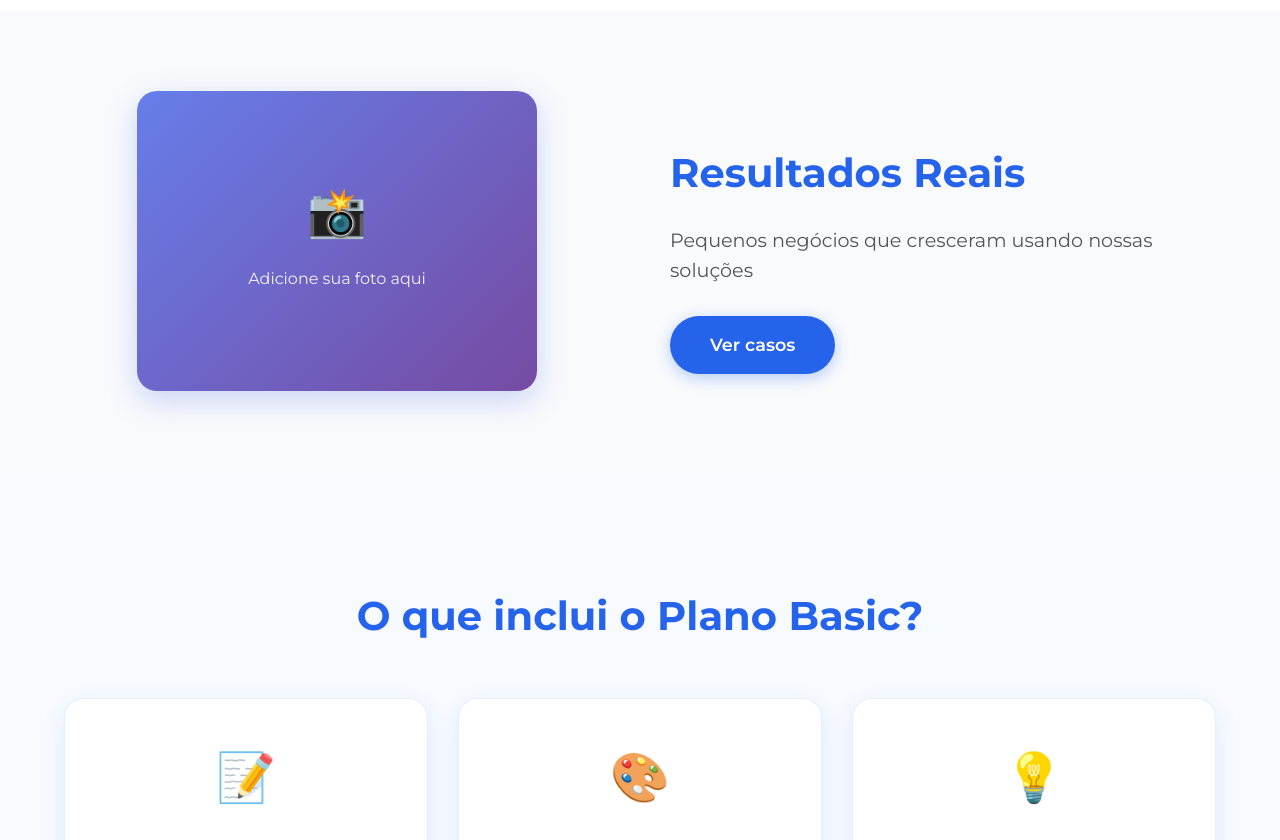
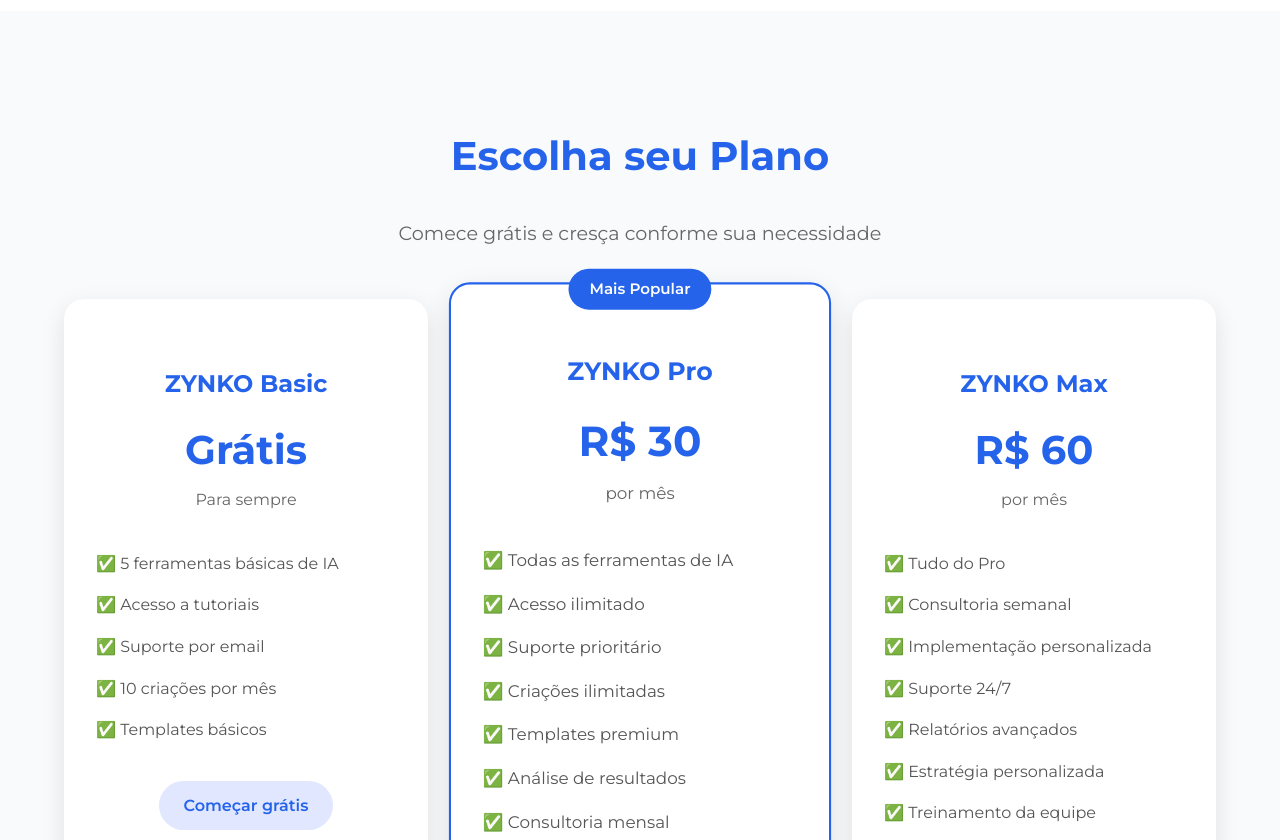
Before and after one commit to Nick-TCC/zynko-tcc, a website: page index.html in a window 1280 px wide. Shown: the part 1960-2800 px from the top of the page. Drawn offline with Linux system fonts and the light colour scheme.

Commit message:
Atualização automática - Sex 25 Jul 2025 20:35:27 -03

```diff
--- a/index.html
+++ b/index.html
@@ -19,6 +19,7 @@
           <ul class="nav-menu">
             <li><a href="#hero">Início</a></li>
             <li><a href="#sobre">Sobre</a></li>
+            <li><a href="#planos">Planos</a></li>
             <li><a href="#ferramentas">Ferramentas</a></li>
             <li><a href="#contato">Contato</a></li>
           </ul>
@@ -32,7 +33,7 @@
     <div class="container hero-content">
       <h1>ZYNKO</h1>
       <p class="slogan">Soluções acessíveis com IA para o seu negócio crescer</p>
-      <a href="#ferramentas" class="btn-primary">Comece agora</a>
+      <a href="#planos" class="btn-primary">Comece agora</a>
     </div>
   </section>
 
@@ -43,7 +44,7 @@
         <div class="banner-foto-text">
           <h2>Transforme seu Negócio</h2>
           <p>Use IA para criar conteúdo, atender clientes e crescer no digital</p>
-          <a href="#ferramentas" class="btn-primary">Ver ferramentas</a>
+          <a href="#planos" class="btn-primary">Ver planos</a>
         </div>
         <div class="banner-foto-img">
           <!-- ADICIONE SUA FOTO AQUI -->
@@ -79,6 +80,90 @@
     </div>
   </section>
 
+  <!-- Planos -->
+  <section class="planos" id="planos">
+    <div class="container">
+      <h2>Escolha seu Plano</h2>
+      <p class="planos-subtitle">Comece grátis e cresça conforme sua necessidade</p>
+
+      <div class="planos-grid">
+        <!-- Plano Basic (Gratuito) -->
+        <div class="plano-card plano-basic">
+          <div class="plano-header">
+            <h3>ZYNKO Basic</h3>
+            <div class="plano-preco">
+              <span class="preco-valor">Grátis</span>
+              <span class="preco-periodo">Para sempre</span>
+            </div>
+          </div>
+          <div class="plano-features">
+            <ul>
+              <li>✅ 5 ferramentas básicas de IA</li>
+              <li>✅ Acesso a tutoriais</li>
+              <li>✅ Suporte por email</li>
+              <li>✅ 10 criações por mês</li>
+              <li>✅ Templates básicos</li>
+            </ul>
+          </div>
+          <div class="plano-cta">
+            <a href="#contato" class="btn-secondary">Começar grátis</a>
+          </div>
+        </div>
+
+        <!-- Plano Pro -->
+        <div class="plano-card plano-pro">
+          <div class="plano-badge">Mais Popular</div>
+          <div class="plano-header">
+            <h3>ZYNKO Pro</h3>
+            <div class="plano-preco">
+              <span class="preco-valor">R$ 30</span>
+              <span class="preco-periodo">por mês</span>
+            </div>
+          </div>
+          <div class="plano-features">
+            <ul>
+              <li>✅ Todas as ferramentas de IA</li>
+              <li>✅ Acesso ilimitado</li>
+              <li>✅ Suporte prioritário</li>
+              <li>✅ Criações ilimitadas</li>
+              <li>✅ Templates premium</li>
+              <li>✅ Análise de resultados</li>
+              <li>✅ Consultoria mensal</li>
+            </ul>
+          </div>
+          <div class="plano-cta">
+            <a href="#contato" class="btn-primary">Quero o Pro</a>
+          </div>
+        </div>
+
+        <!-- Plano Max -->
+        <div class="plano-card plano-max">
+          <div class="plano-header">
+            <h3>ZYNKO Max</h3>
+            <div class="plano-preco">
+              <span class="preco-valor">R$ 60</span>
+              <span class="preco-periodo">por mês</span>
+            </div>
+          </div>
+          <div class="plano-features">
+            <ul>
+              <li>✅ Tudo do Pro</li>
+              <li>✅ Consultoria semanal</li>
+              <li>✅ Implementação personalizada</li>
+              <li>✅ Suporte 24/7</li>
+              <li>✅ Relatórios avançados</li>
+              <li>✅ Estratégia personalizada</li>
+              <li>✅ Treinamento da equipe</li>
+            </ul>
+          </div>
+          <div class="plano-cta">
+            <a href="#contato" class="btn-primary">Quero o Max</a>
+          </div>
+        </div>
+      </div>
+    </div>
+  </section>
+
   <!-- Banner 2 - Adicione sua foto aqui -->
   <section class="banner-foto banner-foto-reverse">
     <div class="container">
@@ -102,7 +187,7 @@
   <!-- Plano Basic -->
   <section class="ferramentas" id="ferramentas">
     <div class="container">
-      <h2>O que inclui o Plano Basic?</h2>
+      <h2>Ferramentas Incluídas</h2>
       <div class="cards">
         <div class="card">
           <span class="icon">📝</span>
@@ -161,9 +246,9 @@
     <div class="container">
       <div class="banner-foto-content">
         <div class="banner-foto-text">
-          <h2>Plano Basic - R$ 97/mês</h2>
-          <p>Acesso completo a todas as ferramentas de IA para seu negócio</p>
-          <a href="#contato" class="btn-primary">Quero começar</a>
+          <h2>Comece Grátis Hoje</h2>
+          <p>Experimente o ZYNKO Basic sem compromisso e veja os resultados</p>
+          <a href="#contato" class="btn-primary">Quero começar grátis</a>
         </div>
         <div class="banner-foto-img">
           <!-- ADICIONE SUA FOTO AQUI -->
@@ -219,13 +304,13 @@
       <div class="passos">
         <div class="passo">
           <div class="passo-numero">1</div>
-          <h3>Escolha sua ferramenta</h3>
-          <p>Selecione a ferramenta de IA que você precisa</p>
+          <h3>Escolha seu plano</h3>
+          <p>Comece grátis ou escolha o plano ideal para seu negócio</p>
         </div>
         <div class="passo">
           <div class="passo-numero">2</div>
-          <h3>Siga o tutorial</h3>
-          <p>Use nossos guias passo a passo</p>
+          <h3>Acesse as ferramentas</h3>
+          <p>Use nossas ferramentas de IA para criar conteúdo</p>
         </div>
         <div class="passo">
           <div class="passo-numero">3</div>
@@ -261,6 +346,12 @@
           <input type="text" placeholder="Seu nome" required>
           <input type="email" placeholder="Seu e-mail" required>
           <input type="tel" placeholder="Seu telefone">
+          <select name="plano" required>
+            <option value="">Escolha seu plano</option>
+            <option value="basic">ZYNKO Basic (Grátis)</option>
+            <option value="pro">ZYNKO Pro (R$ 30/mês)</option>
+            <option value="max">ZYNKO Max (R$ 60/mês)</option>
+          </select>
           <textarea placeholder="Conte-nos sobre seu negócio" required></textarea>
           <button type="submit" class="btn-primary" onclick="alert('Mensagem enviada! Entraremos em contato em breve.')">Enviar mensagem</button>
         </form>
@@ -279,6 +370,7 @@
           <h4>Links</h4>
           <ul>
             <li><a href="#sobre">Sobre</a></li>
+            <li><a href="#planos">Planos</a></li>
             <li><a href="#ferramentas">Ferramentas</a></li>
             <li><a href="#contato">Contato</a></li>
           </ul>
--- a/styles.css
+++ b/styles.css
@@ -251,6 +251,108 @@
   font-weight: 500;
 }
 
+/* Planos */
+.planos {
+  background: #f8fafc;
+}
+
+.planos-subtitle {
+  text-align: center;
+  font-size: 1.2rem;
+  color: #666;
+  margin-bottom: 50px;
+}
+
+.planos-grid {
+  display: grid;
+  grid-template-columns: repeat(auto-fit, minmax(320px, 1fr));
+  gap: 30px;
+  margin-top: 50px;
+}
+
+.plano-card {
+  background: #fff;
+  border-radius: 20px;
+  padding: 40px 30px;
+  box-shadow: 0 8px 25px rgba(0, 0, 0, 0.1);
+  position: relative;
+  transition: all 0.3s;
+  border: 2px solid transparent;
+}
+
+.plano-card:hover {
+  transform: translateY(-5px);
+  box-shadow: 0 15px 40px rgba(0, 0, 0, 0.15);
+}
+
+.plano-pro {
+  border-color: #2563eb;
+  transform: scale(1.05);
+}
+
+.plano-badge {
+  position: absolute;
+  top: -15px;
+  left: 50%;
+  transform: translateX(-50%);
+  background: #2563eb;
+  color: #fff;
+  padding: 8px 20px;
+  border-radius: 20px;
+  font-size: 0.9rem;
+  font-weight: 600;
+}
+
+.plano-header {
+  text-align: center;
+  margin-bottom: 30px;
+}
+
+.plano-header h3 {
+  color: #2563eb;
+  font-size: 1.5rem;
+  margin-bottom: 15px;
+  font-weight: 700;
+}
+
+.plano-preco {
+  display: flex;
+  flex-direction: column;
+  align-items: center;
+  gap: 5px;
+}
+
+.preco-valor {
+  font-size: 2.5rem;
+  font-weight: 700;
+  color: #2563eb;
+}
+
+.preco-periodo {
+  font-size: 1rem;
+  color: #666;
+}
+
+.plano-features {
+  margin-bottom: 30px;
+}
+
+.plano-features ul {
+  list-style: none;
+  padding: 0;
+  margin: 0;
+}
+
+.plano-features li {
+  padding: 8px 0;
+  color: #555;
+  font-size: 1rem;
+}
+
+.plano-cta {
+  text-align: center;
+}
+
 /* Cards */
 .cards {
   display: grid;
@@ -423,7 +525,8 @@
 }
 
 .formulario input,
-.formulario textarea {
+.formulario textarea,
+.formulario select {
   padding: 15px;
   border: 2px solid #e2e8f0;
   border-radius: 10px;
@@ -434,7 +537,8 @@
 }
 
 .formulario input:focus,
-.formulario textarea:focus {
+.formulario textarea:focus,
+.formulario select:focus {
   outline: none;
   border-color: #2563eb;
 }
@@ -523,6 +627,14 @@
     height: 250px;
   }
 
+  .planos-grid {
+    grid-template-columns: 1fr;
+  }
+
+  .plano-pro {
+    transform: none;
+  }
+
   .contato-content {
     grid-template-columns: 1fr;
     gap: 40px;
@@ -566,4 +678,8 @@
   .foto-placeholder {
     height: 200px;
   }
+
+  .plano-card {
+    padding: 30px 20px;
+  }
 }
```
